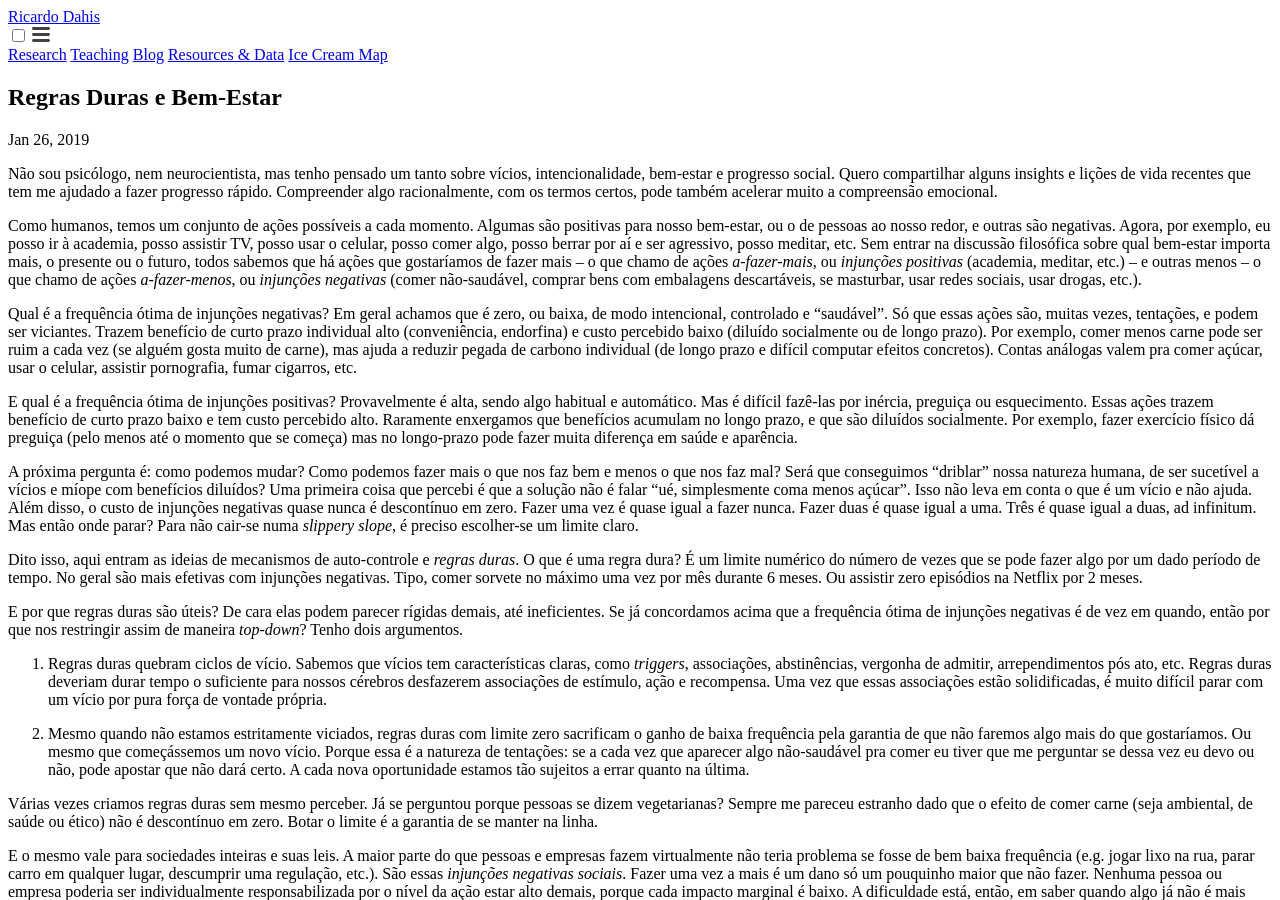
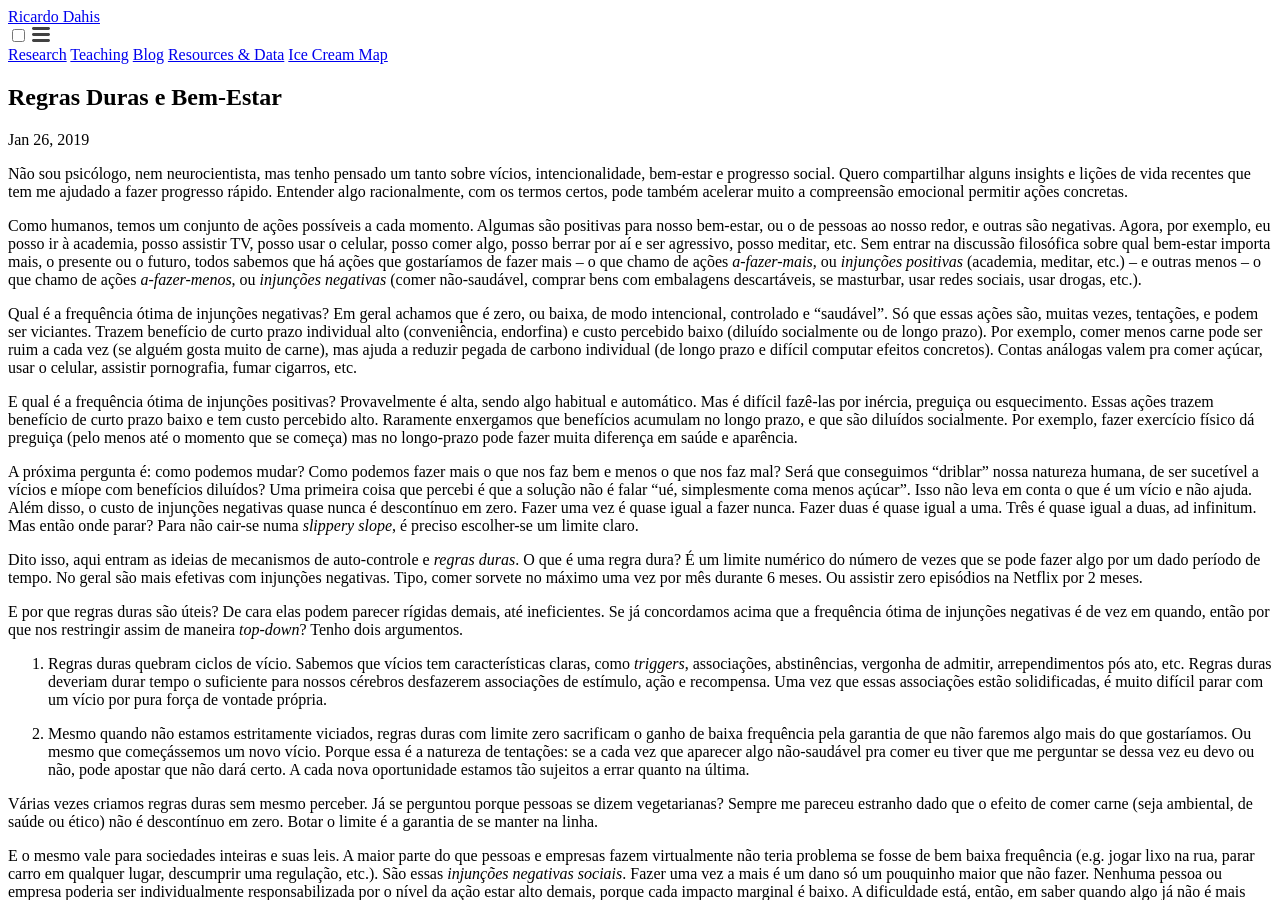
Before and after one commit to rdahis/rdahis.github.io, a Jekyll site: the page built from _posts/2019-01-26-regras-duras.markdown, in a window 1280 px wide and 900 px high. Built offline with Jekyll 4.4.1, drawn with Linux system fonts in a browser that asks for light colours; a script that is not in the unit is left out.

Commit message:
Updates Regras Duras.

```diff
--- a/_posts/2019-01-26-regras-duras.markdown
+++ b/_posts/2019-01-26-regras-duras.markdown
@@ -6,7 +6,7 @@ categories: essay
 tags:
 ---
 
-Não sou psicólogo, nem neurocientista, mas tenho pensado um tanto sobre vícios, intencionalidade, bem-estar e progresso social. Quero compartilhar alguns insights e lições de vida recentes que tem me ajudado a fazer progresso rápido. Compreender algo racionalmente, com os termos certos, pode também acelerar muito a compreensão emocional.
+Não sou psicólogo, nem neurocientista, mas tenho pensado um tanto sobre vícios, intencionalidade, bem-estar e progresso social. Quero compartilhar alguns insights e lições de vida recentes que tem me ajudado a fazer progresso rápido. Entender algo racionalmente, com os termos certos, pode também acelerar muito a compreensão emocional permitir ações concretas.
 
 Como humanos, temos um conjunto de ações possíveis a cada momento. Algumas são positivas para nosso bem-estar, ou o de pessoas ao nosso redor, e outras são negativas. Agora, por exemplo, eu posso ir à academia, posso assistir TV, posso usar o celular, posso comer algo, posso berrar por aí e ser agressivo, posso meditar, etc. Sem entrar na discussão filosófica sobre qual bem-estar importa mais, o presente ou o futuro, todos sabemos que há ações que gostaríamos de fazer mais -- o que chamo de ações _a-fazer-mais_, ou _injunções positivas_ (academia, meditar, etc.) -- e outras menos -- o que chamo de ações _a-fazer-menos_, ou _injunções negativas_ (comer não-saudável, comprar bens com embalagens descartáveis, se masturbar, usar redes sociais, usar drogas, etc.).
 
```
